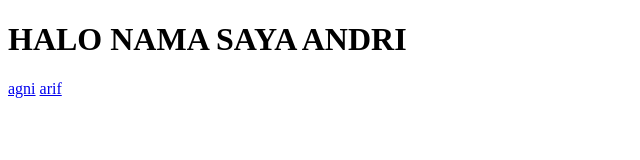
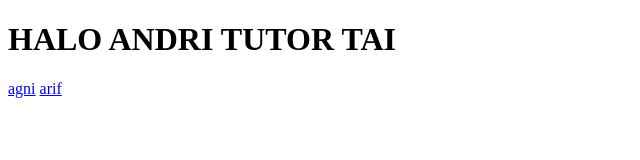
Before and after one commit to arief-11/latihan_arif, a plain HTML site: page index.html in a window 1280 px wide. Shown: the whole page, without its empty margins (0-640 px from the left). Drawn offline with Linux system fonts and the light colour scheme.

Commit message:
tutore andri tai

```diff
--- a/index.html
+++ b/index.html
@@ -7,7 +7,7 @@
     <title>Document</title>
 </head>
 <body>
-    <h1>HALO NAMA SAYA ANDRI</h1>
+    <h1>HALO ANDRI TUTOR TAI</h1>
     <a href="agni.html">agni</a>
     <a href="andri.html">arif</a>
 </body>
```
